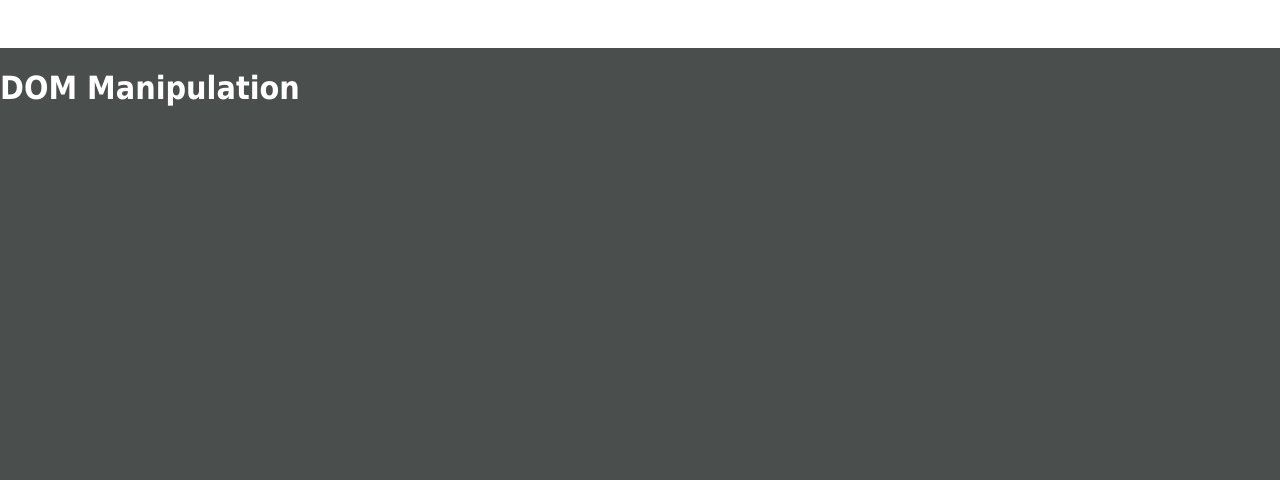
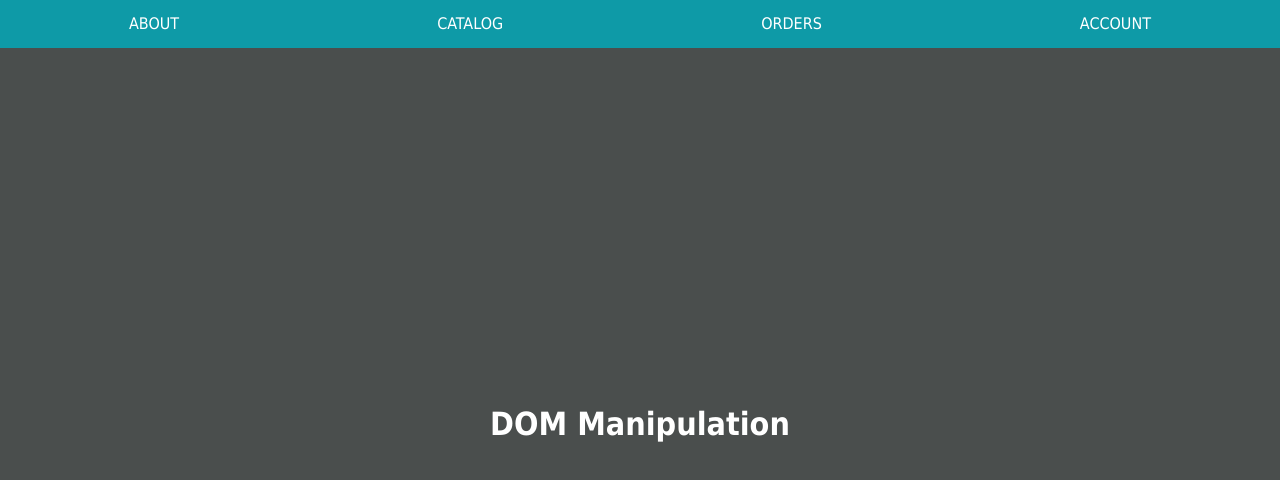
Before and after one commit to tashtech2024/dom-lab-pt-1, a plain HTML site: page index.html in a window 1280 px wide. Drawn offline with Linux system fonts and the light colour scheme.

Commit message:
Check and go to part two

```diff
--- a/index.html
+++ b/index.html
@@ -1,10 +1,10 @@
 <!DOCTYPE html>
 <html lang="en">
   <head>
-    <meta charset="UTF-8">
-    <meta name="viewport" content="width=device-width, initial-scale=1.0">
+    <meta charset="UTF-8" />
+    <meta name="viewport" content="width=device-width, initial-scale=1.0" />
     <script src="script.js" defer></script>
-    <link rel="stylesheet" href="style.css">
+    <link rel="stylesheet" href="style.css" />
     <title>Document</title>
   </head>
   <body>
--- a/script.js
+++ b/script.js
@@ -1,31 +1,48 @@
+// Menu data structure
+var menuLinks = [
+    { text: 'about', href: '/about' },
+    { text: 'catalog', href: '/catalog' },
+    { text: 'orders', href: '/orders' },
+    { text: 'account', href: '/account' },
+];
+
+// ? Select and cache the <main> element in a variable named mainEl.
 const mainEl = document.querySelector('main');
 
+// ?Set the background color of mainEl to the value stored in the --main-bg CSS custom property.
+//? Hint: Assign a string that uses the CSS var() function like this: 'var(--main-bg)'.
+
 mainEl.style.background = 'var(--main-bg)'; // CSS is working without this , should I still have this?
-
+// ? Set the content of mainEl to <h1>DOM Manipulation</h1>. There are a variety of ways to do this; pick whichever one that you think works best in this situation.
 mainEl.innerHTML = ('<h1>DOM Manipulation</h1>');
 
-mainEl.className = 'flexctr';
+//? Add a class of flex-ctr to mainEl : !Hint: Use the Element.classList API.
 
+mainEl.classList.add("flex-ctr");
 console.log(mainEl);
-console.dir(mainEl);
 
-// const mainEl = document.querySelector('main');
-// document.getElementById("mainEl").innerHTML = DOM Manipulation;
+//? Part 2: Creating a Menu Bar
 
-// console.log(mainEl);
+//?Next, create a blank menu bar that we can use to later add some interactivity to the page:
 
-// let mainEl2 = document.getElementById("DOM Manipulation").innerHTML;
-// document.getElementById("mainEl2").innerHTML =
+//? Select and cache the <nav id="top-menu"> element in a variable named topMenuEl.
+const topMenuEl = document.querySelector('nav');
+//?Set the background color of topMenuEl to the value stored in the --top-menu-bg CSS custom property.
+topMenuEl.style.background = 'var(--top-menu-bg)';
+//? Set the height of the topMenuEl element to be 100%.
+topMenuEl.style.height = '100%';
+//? Add a class of flex-around to topMenuEl.
+topMenuEl.className = 'flex-around';
+console.log(topMenuEl);
 
-// const ul = document.createElement('ul');
-// ul.textContent = 'DOM Manipulation';
+//? Part 3: Adding Menu Buttons
 
-// document.getElementById("mainEl").innerHTML = "<h1>DOM Manipulation</h1>"
+// copied the following data structure to the top of your index.js file; you will use it to create your menu buttons. ^^^^^^^^^^^^
 
-// console.log(h1);
-// console.dir(h1);
-
-// console.log(main);
-
-// const test1 = ['Testing Page'];
-// console.log(test1);
+// Iterate over the entire menuLinks array and for each "link" object:
+for (let i = 0; i < menuLinks.length; i++) {
+    const a = document.createElement('a'); // Create an <a> element.
+    a.setAttribute('href', menuLinks[i].href) //Set the new element's content to the value of the text property of the "link" object.
+    a.textContent = menuLinks[i].text // On the new element, add an href attribute with its value set to the href property of the "link" object.
+    topMenuEl.appendChild(a); // Append the new element to the topMenuEl element
+}
```
Lines whose indentation alone changed are shown as unchanged.
